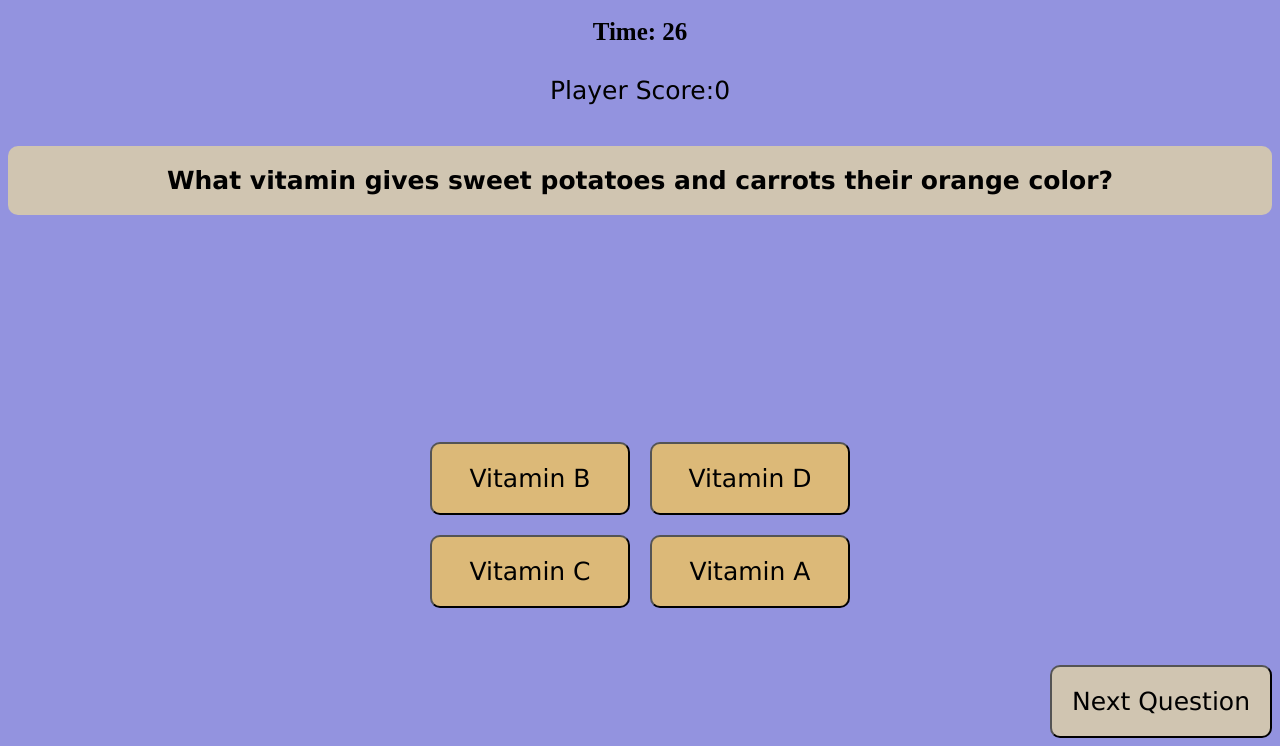
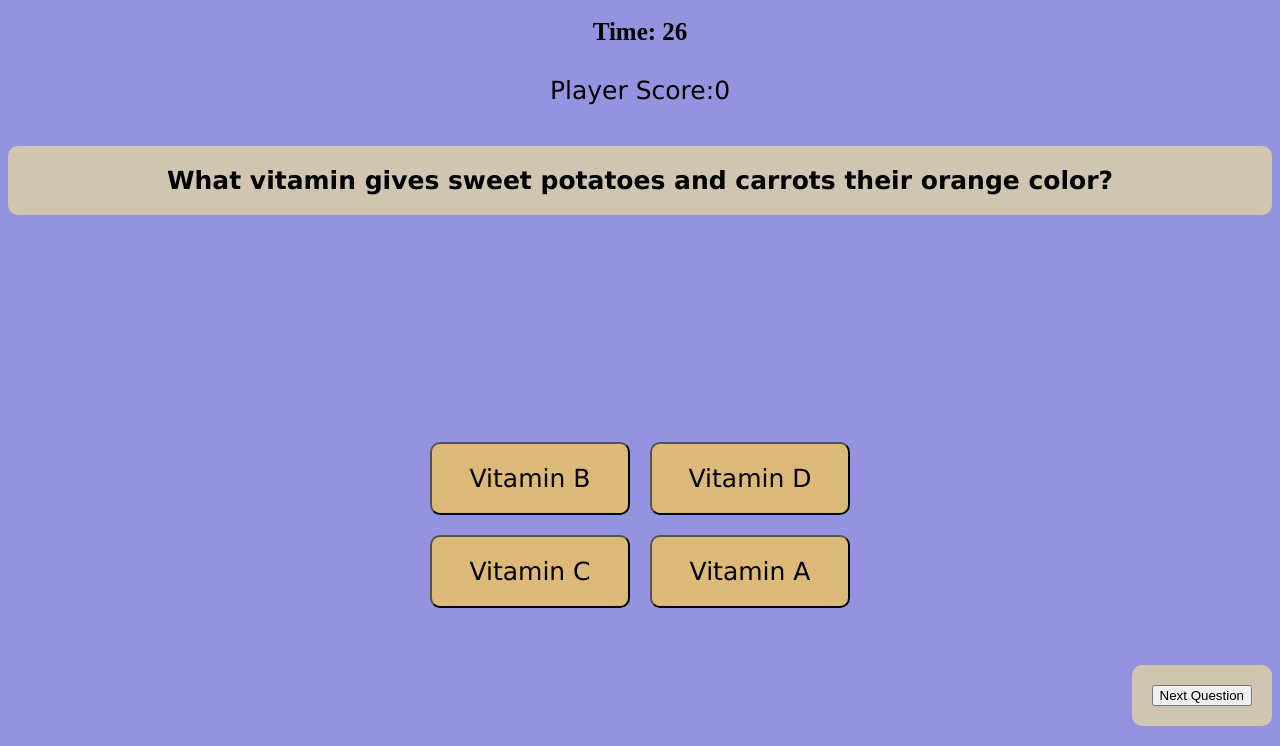
Before and after one commit to xhoang21/FoodTrivia, a plain HTML site: page index.html in a window 1280 px wide. Shown: the part 140-886 px from the top of the page. Drawn offline with Linux system fonts and the light colour scheme.

Commit message:
fixed some bugs and some css

```diff
--- a/style.css
+++ b/style.css
@@ -32,7 +32,7 @@ body {
     font-size:25px;
     font-family:Verdana, Geneva, Tahoma, sans-seriff;
 }
-.next {
+#Butn {
     background-color:rgb(208, 197, 177);
     padding:20px;
     border-radius:10px;
```
Also changed, not shown: 1 other file.
